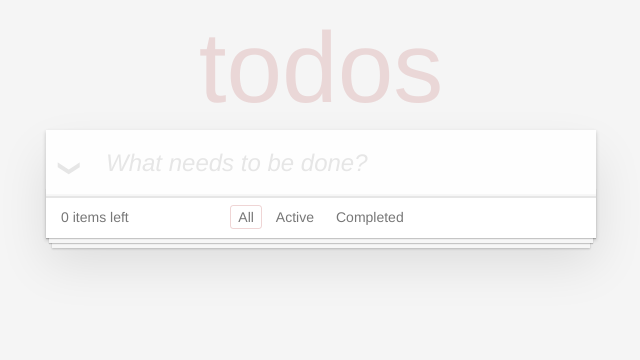
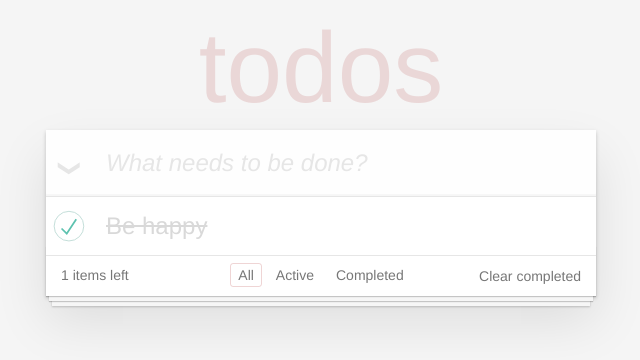
Before and after one commit to from-june/realworld-react-redux, a React app in the folder todoMVC-react-ts/: page / in a window 1280 px wide. Both pictures are taken after a click on the label 382 px from the left and 161 px from the top of the page. Shown: the top 360 px of the page, without its empty margins (319-959 px from the left). Built offline with nearby package versions, Linux system fonts and the light colour scheme.

Commit message:
⚡️ Set useDispatch hook instead of props

```diff
--- a/todoMVC-react-ts/src/components/App.tsx
+++ b/todoMVC-react-ts/src/components/App.tsx
@@ -1,64 +1,28 @@
 import React, { useState, useEffect } from 'react';
-import { v4 as uuid } from 'uuid';
+import { useSelector, useDispatch } from 'react-redux';
+import { RootState } from 'modules/store';
+import { loadTodoList } from 'modules/actions';
 import Header from 'components/Header';
 import Main from 'components/Main';
 import Footer from 'components/Footer';
 
 const App = () => {
-  const [todoList, setTodoList] = useState<ITodo[]>([]);
+  const todoList = useSelector((state: RootState) => state.todoList);
+  const dispatch = useDispatch();
+
   const [filter, setFilter] = useState('all');
 
   useEffect(() => {
     const data = localStorage.getItem('TODO_LIST');
 
     if (data) {
-      setTodoList(JSON.parse(data));
+      dispatch(loadTodoList(JSON.parse(data)));
     }
   }, []);
 
   useEffect(() => {
     localStorage.setItem('TODO_LIST', JSON.stringify(todoList));
   }, [todoList]);
-
-  const addTask = (task: string) => {
-    if (task === '') return;
-
-    const newTask = { task, completed: false, id: uuid() };
-    setTodoList(prevState => [newTask, ...prevState]);
-  };
-
-  const deleteTask = (taskId: string) => {
-    setTodoList(prevState => prevState.filter(todo => todo.id !== taskId));
-  };
-
-  const toggleTask = (taskId: string) => {
-    setTodoList(prevState =>
-      prevState.map(todo =>
-        todo.id === taskId ? { ...todo, completed: !todo.completed } : todo
-      )
-    );
-  };
-
-  const modifyTask = (taskId: string, newTask: string) => {
-    setTodoList(prevState =>
-      prevState.map(todo =>
-        todo.id === taskId ? { ...todo, task: newTask } : todo
-      )
-    );
-  };
-
-  const toggleAllTasks = () => {
-    const isCompletedAll = todoList.every(todo => todo.completed);
-    setTodoList(prevState =>
-      prevState.map(todo => ({ ...todo, completed: !isCompletedAll }))
-    );
-  };
-
-  const clearCompleted = () => {
-    setTodoList(prevState =>
-      prevState.filter(todo => todo.completed === false)
-    );
-  };
 
   const filterTask = (category: string) => {
     if (category === 'active') {
@@ -77,20 +41,9 @@
   return (
     <section className="todoapp">
       <>
-        <Header addTask={addTask} />
-        <Main
-          todoList={filterTodoList}
-          deleteTask={deleteTask}
-          toggleTask={toggleTask}
-          modifyTask={modifyTask}
-          toggleAllTasks={toggleAllTasks}
-        />
-        <Footer
-          clearCompleted={clearCompleted}
-          todoList={todoList}
-          filter={filter}
-          setFilter={setFilter}
-        />
+        <Header />
+        <Main todoList={filterTodoList} />
+        <Footer todoList={todoList} filter={filter} setFilter={setFilter} />
       </>
     </section>
   );
--- a/todoMVC-react-ts/src/components/Footer.tsx
+++ b/todoMVC-react-ts/src/components/Footer.tsx
@@ -1,19 +1,17 @@
 import React from 'react';
+import { useDispatch } from 'react-redux';
+import { clearCompleted } from 'modules/actions';
 
 type propsFooter = {
   todoList: ITodo[];
-  clearCompleted: () => void;
   filter: string;
   setFilter: React.Dispatch<React.SetStateAction<string>>;
 };
 
-const Footer = ({
-  todoList,
-  clearCompleted,
-  filter,
-  setFilter
-}: propsFooter) => {
+const Footer = ({ todoList, filter, setFilter }: propsFooter) => {
+  const dispatch = useDispatch();
   const category = ['all', 'active', 'completed'];
+
   return (
     <footer className="footer">
       <span className="todo-count">
@@ -36,7 +34,10 @@
       </ul>
       {todoList.some(todo => todo.completed === true) &&
         (filter === 'all' || filter === 'completed') && (
-          <button className="clear-completed" onClick={clearCompleted}>
+          <button
+            className="clear-completed"
+            onClick={() => dispatch(clearCompleted)}
+          >
             Clear completed
           </button>
         )}
--- a/todoMVC-react-ts/src/components/Header.tsx
+++ b/todoMVC-react-ts/src/components/Header.tsx
@@ -1,9 +1,9 @@
 import React, { useState } from 'react';
-interface IAddTask {
-  addTask: (task: string) => void;
-}
+import { useDispatch } from 'react-redux';
+import { addTask } from 'modules/actions';
 
-const Header = ({ addTask }: IAddTask) => {
+const Header = () => {
+  const dispatch = useDispatch();
   const [task, setTask] = useState('');
 
   const onInputChange = (event: React.ChangeEvent<HTMLInputElement>) => {
@@ -12,7 +12,7 @@
 
   const onInputKeyUp = (event: React.KeyboardEvent<HTMLInputElement>) => {
     if (event.key === 'Enter') {
-      addTask(task);
+      dispatch(addTask(task));
       setTask('');
     }
   };
--- a/todoMVC-react-ts/src/components/Main.tsx
+++ b/todoMVC-react-ts/src/components/Main.tsx
@@ -1,21 +1,15 @@
 import React from 'react';
+import { useDispatch } from 'react-redux';
 import TodoItem from 'components/TodoItem';
+import { toggleAllTasks } from 'modules/actions';
 
 type propsTodoList = {
   todoList: ITodo[];
-  deleteTask: (targetId: string) => void;
-  toggleTask: (targetId: string) => void;
-  modifyTask: (targetId: string, task: string) => void;
-  toggleAllTasks: () => void;
 };
 
-const Main = ({
-  todoList,
-  deleteTask,
-  toggleTask,
-  modifyTask,
-  toggleAllTasks
-}: propsTodoList) => {
+const Main = ({ todoList }: propsTodoList) => {
+  const dispatch = useDispatch();
+
   return (
     <main className="main">
       <input
@@ -25,7 +19,10 @@
         checked={false}
         readOnly
       />
-      <label htmlFor="toggle-all" onClick={toggleAllTasks}></label>
+      <label
+        htmlFor="toggle-all"
+        onClick={() => dispatch(toggleAllTasks)}
+      ></label>
       <ul className="todo-list">
         {todoList.map(todo => (
           <TodoItem
@@ -33,9 +30,6 @@
             id={todo.id}
             task={todo.task}
             completed={todo.completed}
-            deleteTask={deleteTask}
-            toggleTask={toggleTask}
-            modifyTask={modifyTask}
           />
         ))}
       </ul>
--- a/todoMVC-react-ts/src/components/TodoItem.tsx
+++ b/todoMVC-react-ts/src/components/TodoItem.tsx
@@ -1,22 +1,10 @@
 import React, { useState, useRef, useLayoutEffect } from 'react';
+import { useDispatch } from 'react-redux';
+import { modifyTask, deleteTask, toggleTask } from 'modules/actions';
 
-type propsTodoItem = {
-  id: string;
-  task: string;
-  completed: boolean;
-  deleteTask: (targetId: string) => void;
-  toggleTask: (targetId: string) => void;
-  modifyTask: (targetId: string, task: string) => void;
-};
+const TodoItem = ({ id, task, completed }: ITodo) => {
+  const dispatch = useDispatch();
 
-const TodoItem = ({
-  id,
-  task,
-  completed,
-  deleteTask,
-  toggleTask,
-  modifyTask
-}: propsTodoItem) => {
   const [edit, setEdit] = useState(false);
   const [editedTask, setEditedTask] = useState(task);
   const inputRef = useRef<HTMLInputElement>(null);
@@ -34,7 +22,7 @@
   };
 
   const editTaskItem = () => {
-    modifyTask(id, editedTask);
+    dispatch(modifyTask(id, editedTask));
     setEdit(false);
   };
 
@@ -46,7 +34,7 @@
 
   const onDeleteClick = () => {
     if (confirm('삭제된 아이템은 복구되지 않습니다. 정말 삭제하시겠습니까?')) {
-      deleteTask(id);
+      dispatch(deleteTask(id));
     }
   };
 
@@ -61,7 +49,7 @@
           className="toggle"
           type="checkbox"
           checked={completed}
-          onClick={() => toggleTask(id)}
+          onClick={() => dispatch(toggleTask(id))}
           readOnly
         />
         <label>{task}</label>
```
